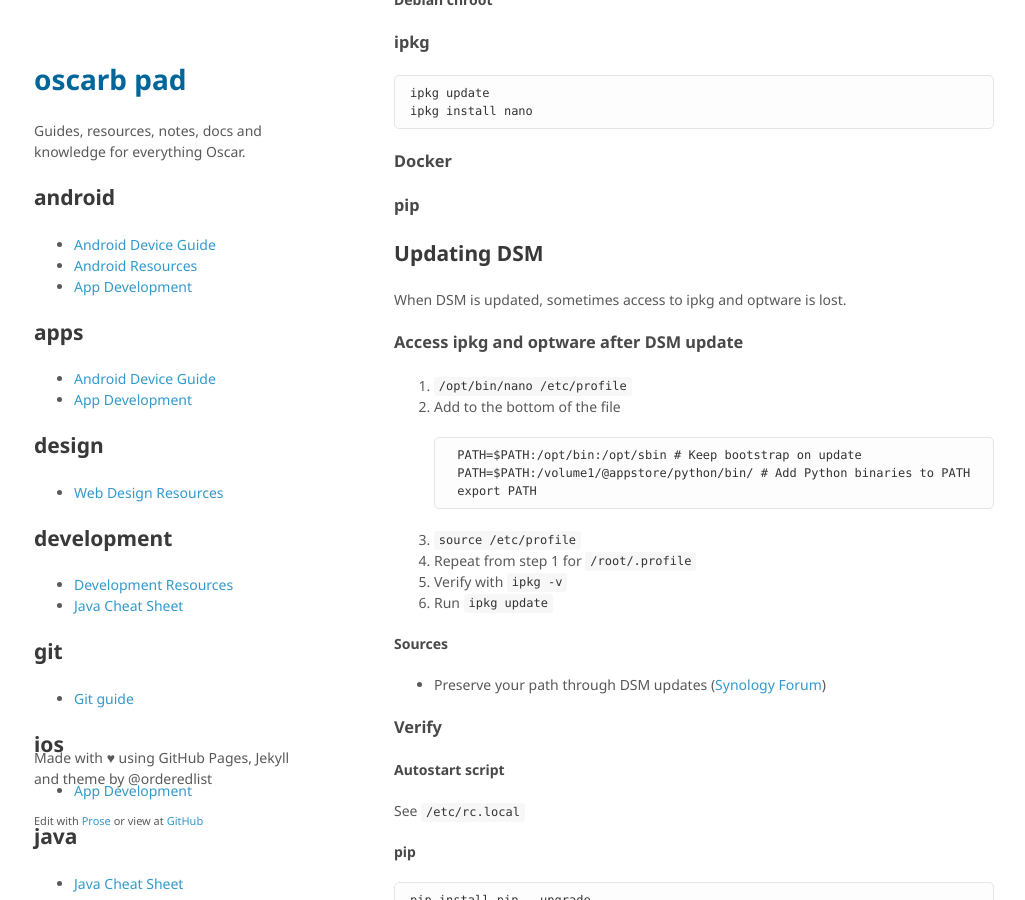
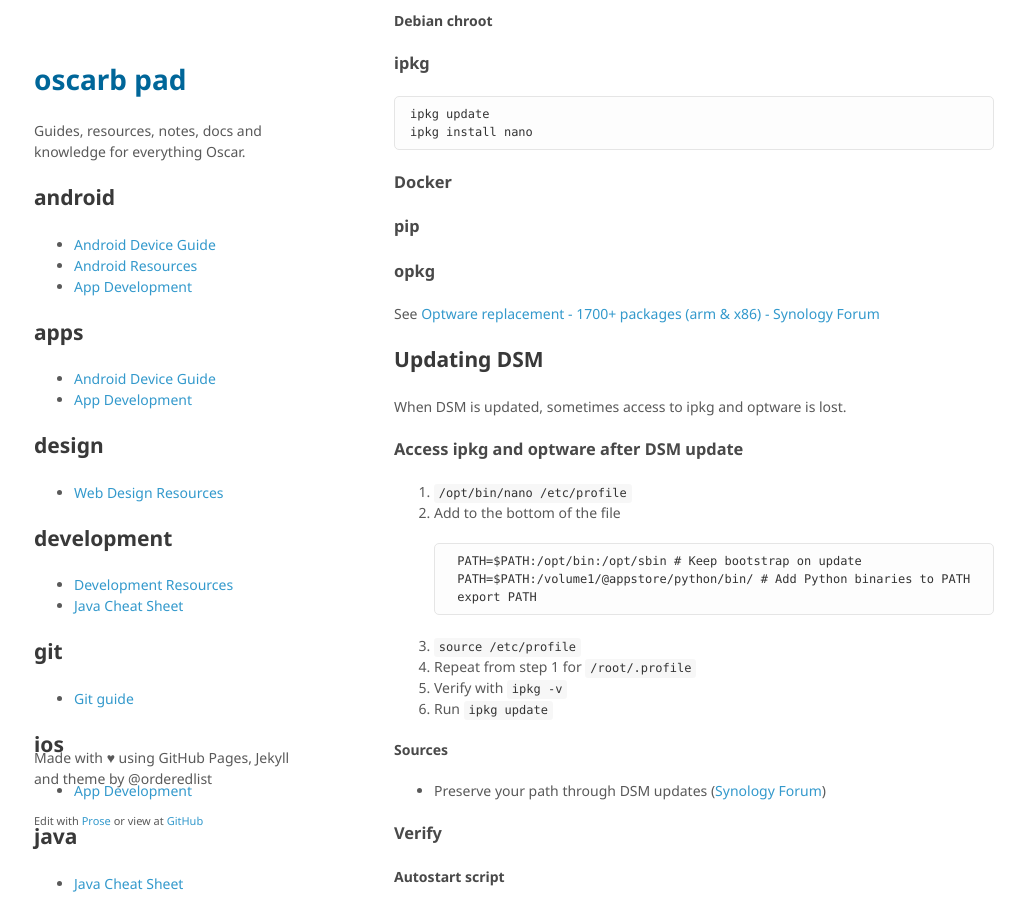
Before and after one commit to oscarb/pad, a Jekyll site: the page built from _docs/ds713.md, in a window 1280 px wide and 900 px high, scrolled down 1055 px. Shown: the whole window, without its empty margins (126-1151 px from the left). Built offline with Jekyll 4.4.1, drawn with Linux system fonts in a browser that asks for light colours.

Commit message:
Updated ds713.md

````diff
--- a/_docs/ds713.md
+++ b/_docs/ds713.md
@@ -43,6 +43,10 @@ DSM > Package Center
 ### Docker
 
 ### pip
+
+### opkg
+
+See [Optware replacement - 1700+ packages (arm & x86) - Synology Forum](https://forum.synology.com/enu/viewtopic.php?t=95346)
 
 
 
@@ -163,4 +167,4 @@ env CC=/usr/local/x86_64-pc-linux-gnu/bin/x86_64-pc-linux-gnu-gcc \
   CPP=/usr/local/x86_64-pc-linux-gnu/bin/x86_64-pc-linux-gnu-cpp \
   CPPFLAGS="-I/usr/local/x86_64-pc-linux-gnu/x86_64-pc-linux-gnu/sys-root/usr/include" \
   ruby-build --verbose 2.3.0 /usr/local
-  ```
+```
````
